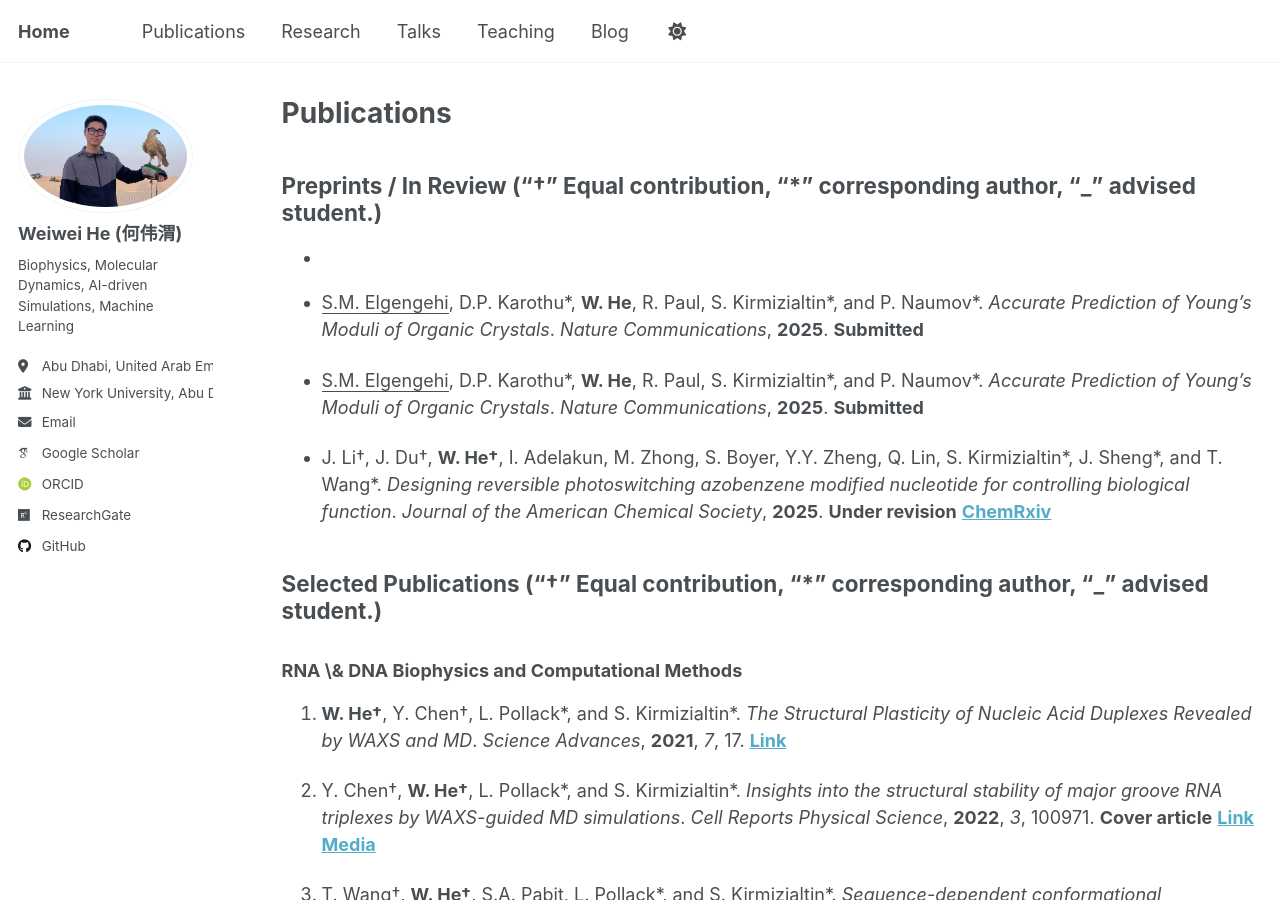
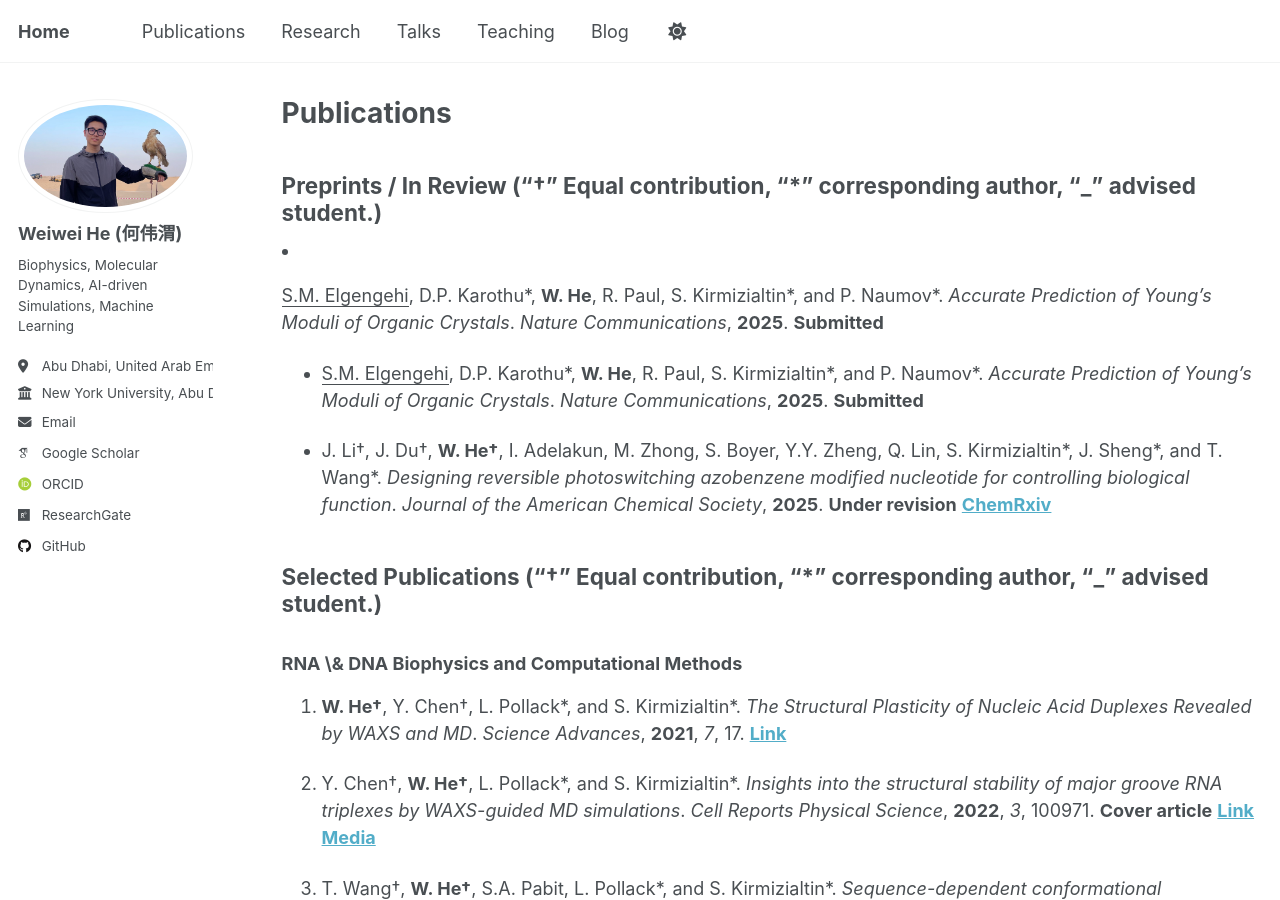
Before and after one commit to Warrenheww/warrenheww.github.io, a Jekyll site: the page built from _pages/publications.md, in a window 1280 px wide and 900 px high. Built offline with Jekyll 4.4.1, drawn with Linux system fonts in a browser that asks for light colours; some web fonts are replaced.

```diff
--- a/_pages/publications.md
+++ b/_pages/publications.md
@@ -7,7 +7,7 @@ author_profile: true
 
 ## Preprints / In Review ("†" Equal contribution, "*" corresponding author, “_” advised student.)
 
-- <li><p><u>S.M. Elgengehi</u>, D.P. Karothu*, <strong>W. He</strong>, R. Paul, S. Kirmizialtin*, and P. Naumov*. <em>Accurate Prediction of Young’s Moduli of Organic Crystals</em>. <em>Nature Communications</em>, <strong>2025</strong>. <strong>Submitted</strong></p></li>
+<li><p><u>S.M. Elgengehi</u>, D.P. Karothu*, <strong>W. He</strong>, R. Paul, S. Kirmizialtin*, and P. Naumov*. <em>Accurate Prediction of Young’s Moduli of Organic Crystals</em>. <em>Nature Communications</em>, <strong>2025</strong>. <strong>Submitted</strong></p></li>
 
 - <u>S.M. Elgengehi</u>, D.P. Karothu\*, **W. He**, R. Paul, S. Kirmizialtin\*, and P. Naumov\*. *Accurate Prediction of Young’s Moduli of Organic Crystals*. *Nature Communications*, **2025**. **Submitted**
 
```
